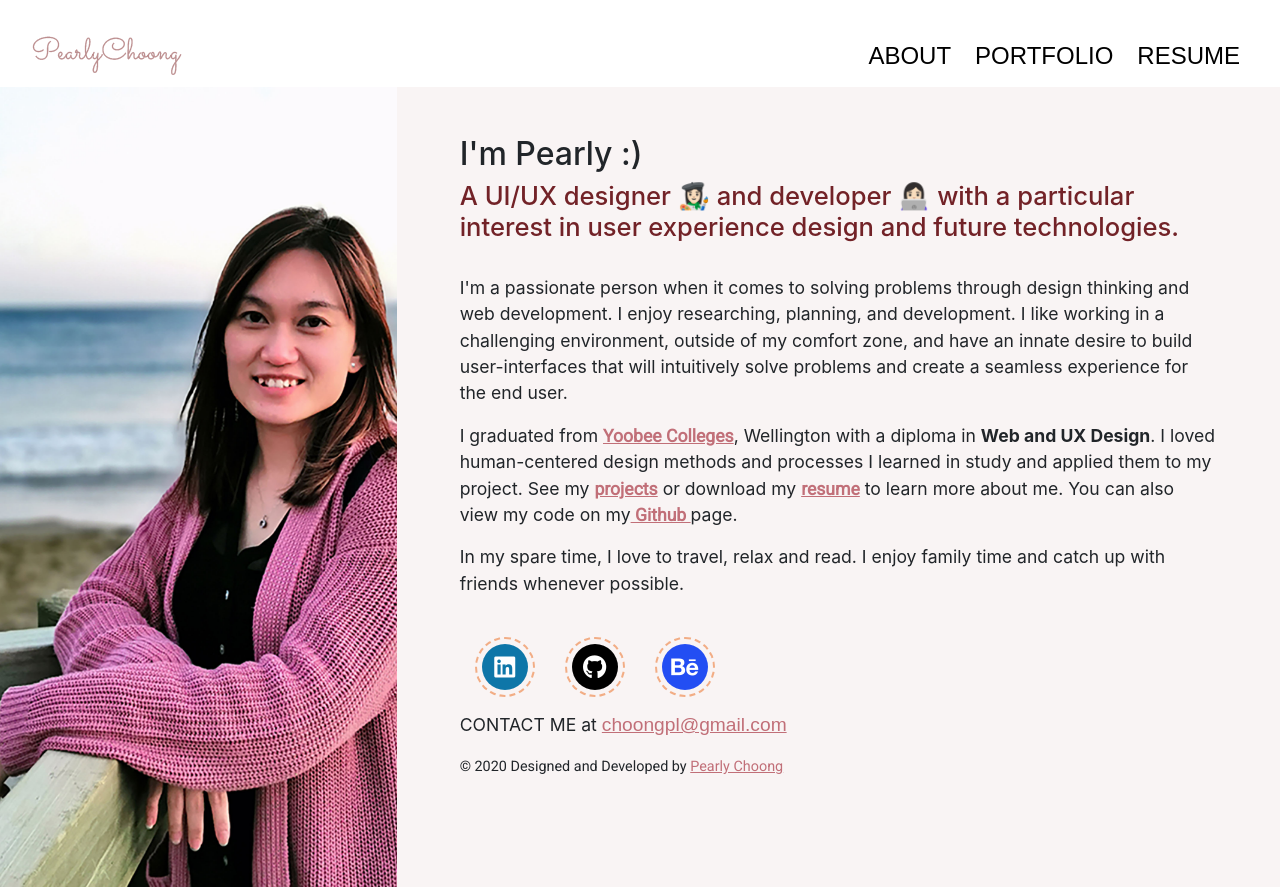
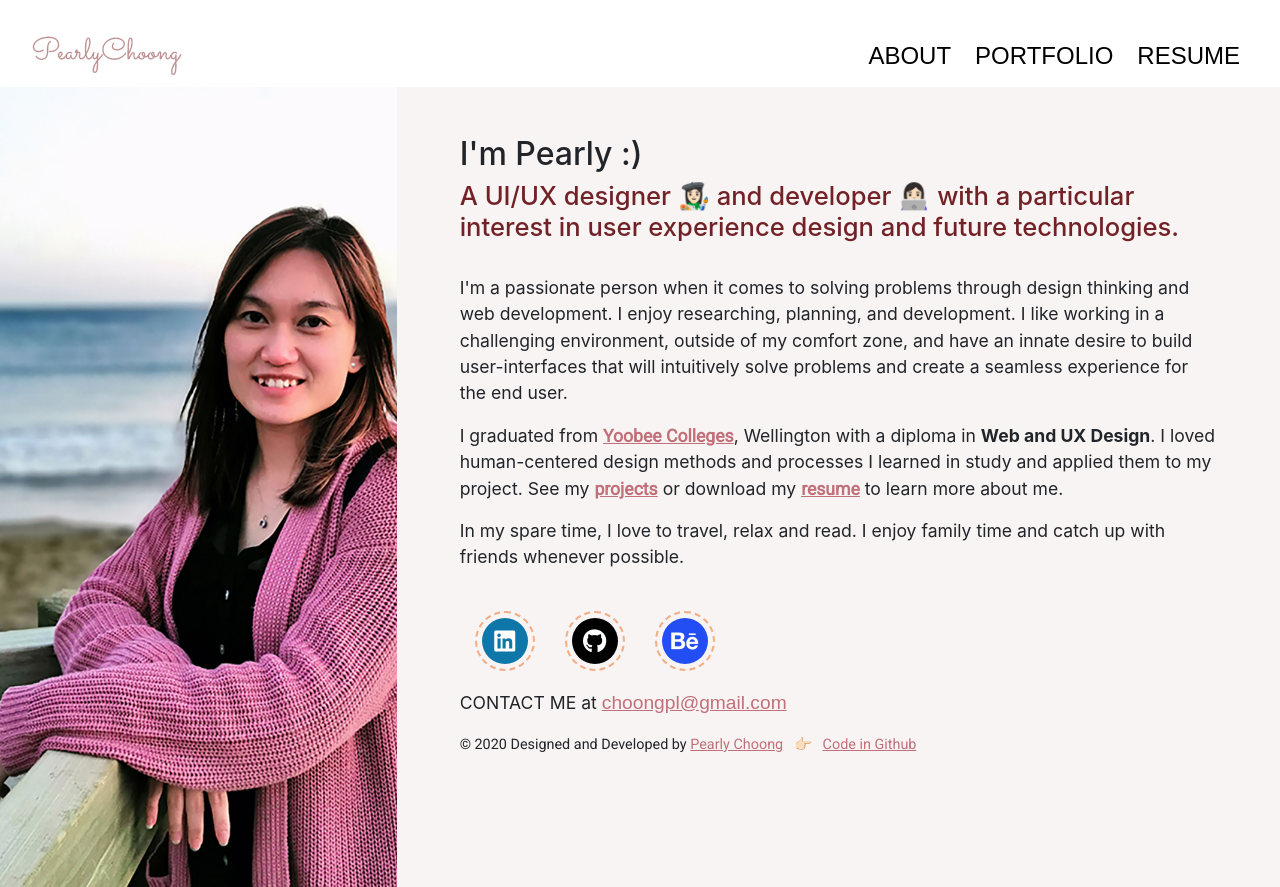
Before and after one commit to Pearly-choong/portfolio-site, a React (Create React App) app in the folder client/: page /About in a window 1280 px wide. Built offline with nearby package versions, Linux system fonts and the light colour scheme; a web font is replaced by a local one.

Commit message:
changed some description

```diff
--- a/client/src/components/footer/Footer.js
+++ b/client/src/components/footer/Footer.js
@@ -16,6 +16,9 @@ class Footer extends React.Component{
                  <p className="pt-1">CONTACT ME at<a className="my-email" href="mailto:choongpl@gmail.com? subject=subject text">choongpl@gmail.com</a></p>
                  <footer className="my-footer-bg pb-5">
                      &copy; 2020 Designed and Developed by <a href="https://www.pearlychoong.com/">Pearly Choong</a>
+                     <span role="img" aria-label="pointer"> &nbsp; 👉🏻 &nbsp; </span><a href="https://github.com/Pearly-choong/portfolio-site" rel="noopener noreferrer">
+                        Code in Github
+                     </a>
                 </footer>
 
                 {/* </div> */}
--- a/client/src/components/home/Home.js
+++ b/client/src/components/home/Home.js
@@ -55,8 +55,6 @@ class Home extends React.Component {
                    I loved human-centered design methods and processes I learned in study and applied them to my project.
                     See my  <Link to="/Portfolio" className="home-link"><strong>projects</strong></Link>  or
                     download my <a className="home-link" href="https://drive.google.com/file/d/1X5-YIGJ2uXAJzYOMglGcQLwi3I5mk-VQ/view?usp=sharing" target="_blank" rel="noopener noreferrer"><strong>resume</strong></a> to learn more about me.
-                    You can also view my code on my
-                     <a className="home-link" href="https://github.com/Pearly-choong/portfolio-site" target="_blank" rel="noopener noreferrer"><strong> Github </strong></a>  page.
                 </p>
                 <p>In my spare time, I love to travel, relax and read. I enjoy family time and catch up with friends whenever possible.</p>
 
```
